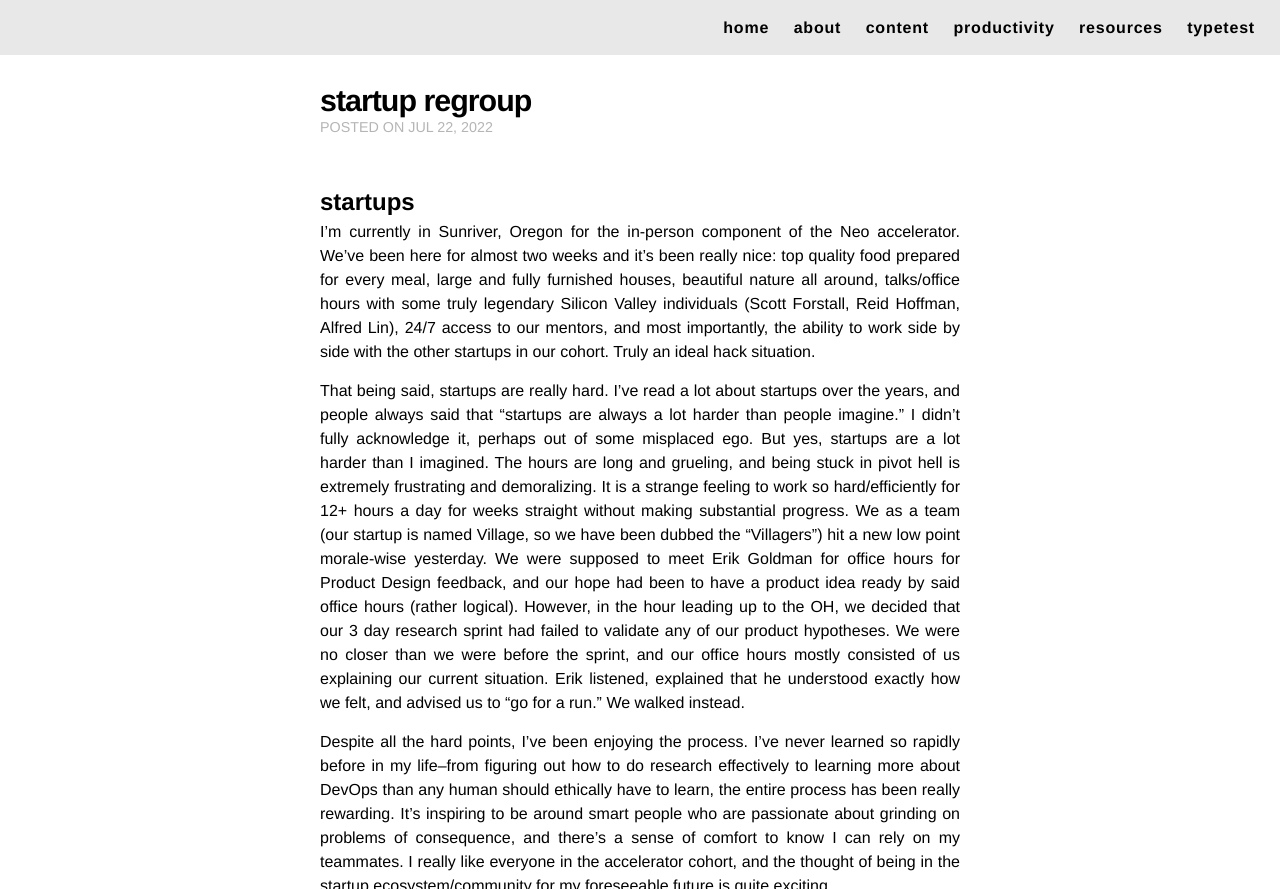
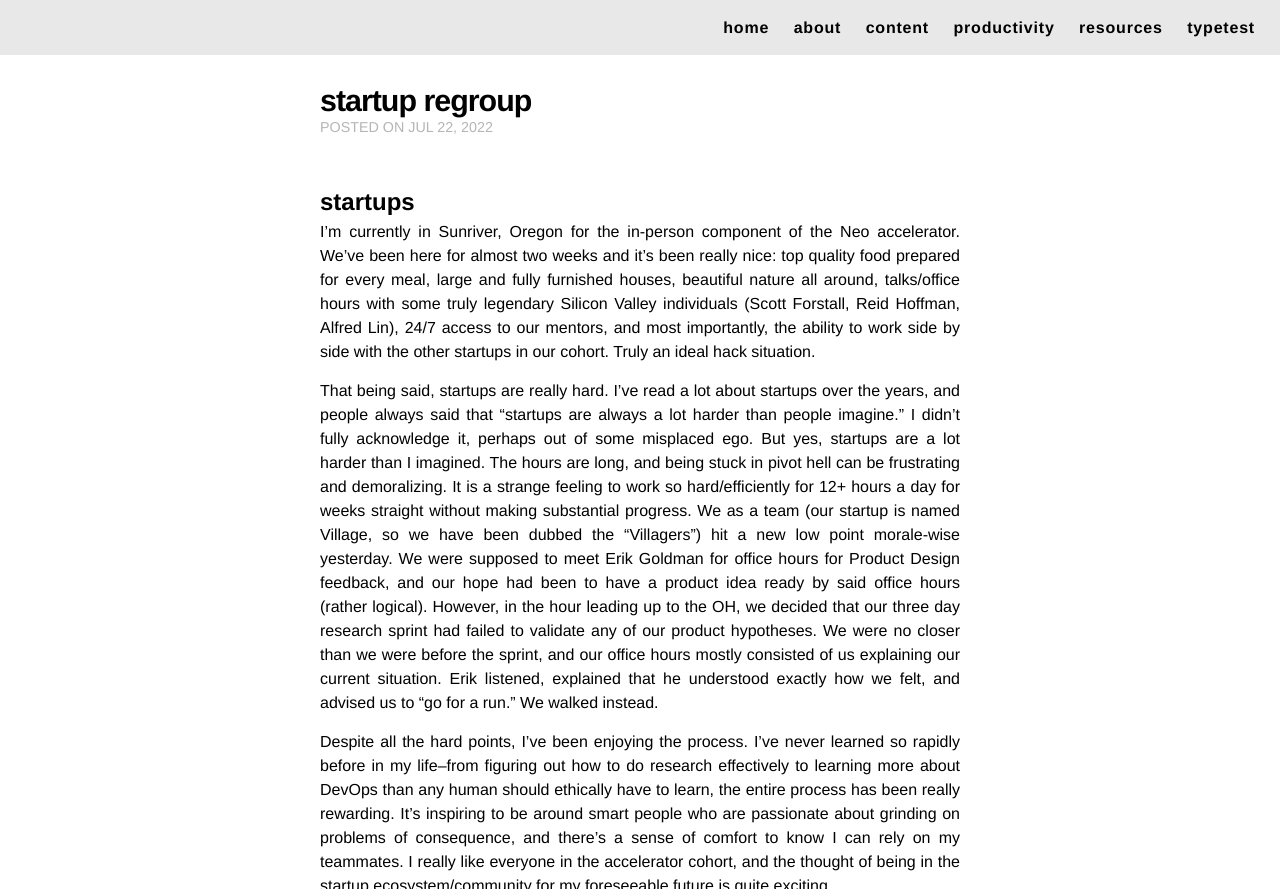
Before and after one commit to alexjwang/personal-blog, a Jekyll site: the page built from _posts/2022-07-22-startup-regroup.markdown, in a window 1280 px wide and 900 px high, cut to the strip 0-889 px from the top of the window. Built offline with Jekyll 4.4.1, drawn with Linux system fonts in a browser that asks for light colours; nearby versions of some CDN libraries.

Commit message:
small tweaks

```diff
--- a/_posts/2022-07-22-startup-regroup.markdown
+++ b/_posts/2022-07-22-startup-regroup.markdown
@@ -9,7 +9,7 @@ categories:
 
 I'm currently in Sunriver, Oregon for the in-person component of the Neo accelerator. We've been here for almost two weeks and it's been really nice: top quality food prepared for every meal, large and fully furnished houses, beautiful nature all around, talks/office hours with some truly legendary Silicon Valley individuals (Scott Forstall, Reid Hoffman, Alfred Lin), 24/7 access to our mentors, and most importantly, the ability to work side by side with the other startups in our cohort. Truly an ideal hack situation.
 
-That being said, startups are really hard. I've read a lot about startups over the years, and people always said that "startups are always a lot harder than people imagine." I didn't fully acknowledge it, perhaps out of some misplaced ego. But yes, startups are a lot harder than I imagined. The hours are long and grueling, and being stuck in pivot hell is extremely frustrating and demoralizing. It is a strange feeling to work so hard/efficiently for 12+ hours a day for weeks straight without making substantial progress. We as a team (our startup is named Village, so we have been dubbed the "Villagers") hit a new low point morale-wise yesterday. We were supposed to meet Erik Goldman for office hours for Product Design feedback, and our hope had been to have a product idea ready by said office hours (rather logical). However, in the hour leading up to the OH, we decided that our 3 day research sprint had failed to validate any of our product hypotheses. We were no closer than we were before the sprint, and our office hours mostly consisted of us explaining our current situation. Erik listened, explained that he understood exactly how we felt, and advised us to "go for a run." We walked instead.
+That being said, startups are really hard. I've read a lot about startups over the years, and people always said that "startups are always a lot harder than people imagine." I didn't fully acknowledge it, perhaps out of some misplaced ego. But yes, startups are a lot harder than I imagined. The hours are long, and being stuck in pivot hell can be frustrating and demoralizing. It is a strange feeling to work so hard/efficiently for 12+ hours a day for weeks straight without making substantial progress. We as a team (our startup is named Village, so we have been dubbed the "Villagers") hit a new low point morale-wise yesterday. We were supposed to meet Erik Goldman for office hours for Product Design feedback, and our hope had been to have a product idea ready by said office hours (rather logical). However, in the hour leading up to the OH, we decided that our three day research sprint had failed to validate any of our product hypotheses. We were no closer than we were before the sprint, and our office hours mostly consisted of us explaining our current situation. Erik listened, explained that he understood exactly how we felt, and advised us to "go for a run." We walked instead.
 
 Despite all the hard points, I've been enjoying the process. I've never learned so rapidly before in my life--from figuring out how to do research effectively to learning more about DevOps than any human should ethically have to learn, the entire process has been really rewarding. It's inspiring to be around smart people who are passionate about grinding on problems of consequence, and there's a sense of comfort to know I can rely on my teammates. I really like everyone in the accelerator cohort, and the thought of being in the startup ecosystem/community for my foreseeable future is quite exciting.
 
```
